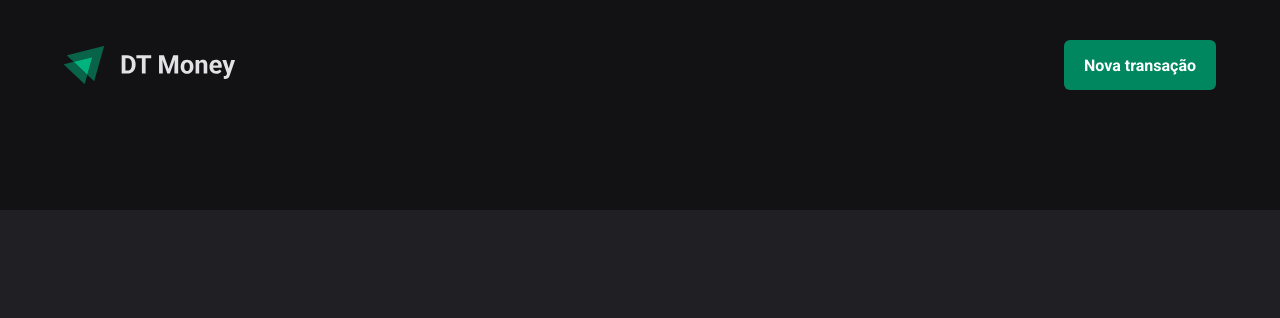
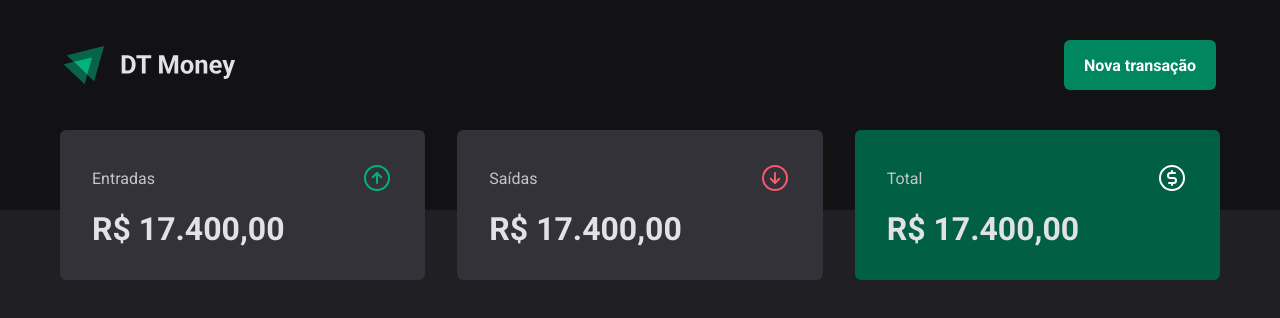
Before and after one commit to steniomoreira/ignite-td-money, a React (Vite) app: page / in a window 1280 px wide. Shown: the top 318 px of the page. Built offline with nearby package versions, Linux system fonts and the light colour scheme.

Commit message:
feat: structure Summary component

```diff
--- a/package.json
+++ b/package.json
@@ -9,6 +9,7 @@
     "preview": "vite preview"
   },
   "dependencies": {
+    "phosphor-react": "^1.4.1",
     "react": "^18.2.0",
     "react-dom": "^18.2.0",
     "styled-components": "^5.3.9"
--- /dev/null
+++ b/src/components/Summary/index.tsx
@@ -0,0 +1,38 @@
+import {ArrowCircleUp,ArrowCircleDown, CurrencyCircleDollar } from 'phosphor-react'
+import { SummaryCard, SummaryContaier } from "./styles";
+import { useTheme } from 'styled-components';
+
+export function Summary() {
+  const theme = useTheme();
+
+  return (
+    <SummaryContaier>
+      <SummaryCard>
+        <header>
+          <span>Entradas</span>
+          <ArrowCircleUp size={32} color={theme['green-300']} />
+        </header>
+
+        <strong>R$ 17.400,00</strong>
+      </SummaryCard>
+
+      <SummaryCard>
+        <header>
+          <span>Saídas</span>
+          <ArrowCircleDown size={32} color={theme['red-300']} />
+        </header>
+
+        <strong>R$ 17.400,00</strong>
+      </SummaryCard>
+
+      <SummaryCard variant="green">
+        <header>
+          <span>Total</span>
+          <CurrencyCircleDollar size={32} color={theme.white} />
+        </header>
+
+        <strong>R$ 17.400,00</strong>
+      </SummaryCard>
+    </SummaryContaier>
+  )
+}
--- /dev/null
+++ b/src/components/Summary/styles.ts
@@ -0,0 +1,41 @@
+import styled, { css } from "styled-components";
+
+export const SummaryContaier = styled.section`
+  width: 100%;
+  max-width: 75rem;
+  margin: 0 auto;
+  padding: 0 1.25rem;
+
+  display: grid;
+  grid-template-columns: repeat(3, 1fr);
+  gap: 2rem;
+
+  margin-top: -5rem;
+`
+
+interface SummaryCardProps {
+  variant?: 'green'
+}
+
+export const SummaryCard = styled.div<SummaryCardProps>`
+  background: ${(props) => props.theme["gray-600"]};
+  border-radius: 6px;
+  padding: 2rem;
+
+  header {
+    display: flex;
+    justify-content: space-between;
+    align-items: center;
+    color: ${(props) =>props.theme["gray-300"]};
+  }
+
+  strong {
+    display: block;
+    margin-top: 1rem;
+    font-size: 2rem;
+  }
+
+  ${props => props.variant === 'green' && css`
+    background: ${props.theme["green-700"]};
+  `}
+`;
--- a/src/pages/Transactions/index.tsx
+++ b/src/pages/Transactions/index.tsx
@@ -1,7 +1,11 @@
 import { Header } from "../../components/Header";
+import { Summary } from "../../components/Summary";
 
 export function Transaction() {
   return (
-    <Header />
+    <>
+      <Header />
+      <Summary />
+    </>
   )
 }
```
Also changed, not shown: 1 other file (tests, documents, lock files or other folders).
